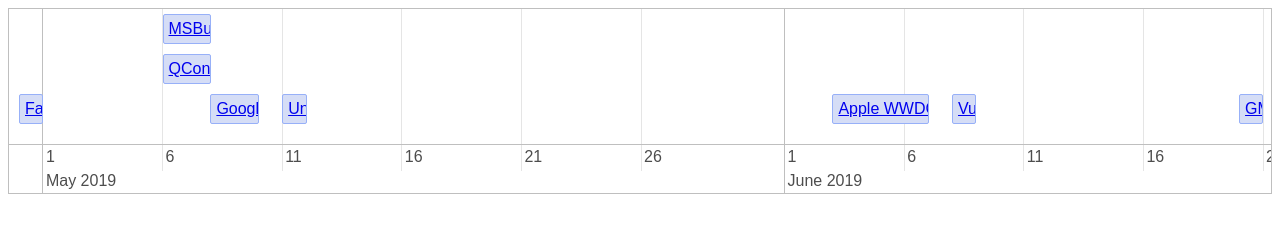
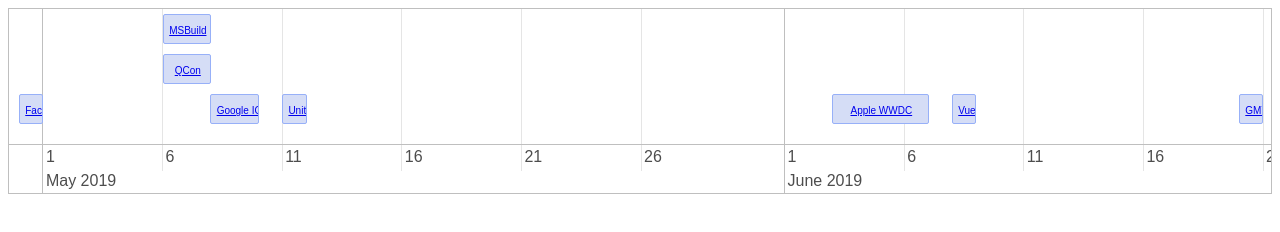
Before and after one commit to Enginebeck/developer-event, a plain HTML site: page index.html in a window 1280 px wide. Drawn offline with Linux system fonts and the light colour scheme.

Commit message:
update style

```diff
--- a/main.js
+++ b/main.js
@@ -1,7 +1,8 @@
 const container = document.getElementById('visualization');
 const options = {
     verticalScroll: true,
-    template: (item, element, data) => `<a href="${data.link}" target="_blank">${data.content}</a>`
+    align: 'center',
+    template: (item, element, data) => `<a href="${data.link}" class="event-link" target="_blank" title="${data.content}">${data.content}</a>`
 };
 data.forEach((item, index) => item.id = index);
 new vis.Timeline(container, data, options);
--- a/style.css
+++ b/style.css
@@ -2,3 +2,7 @@ body,
 html {
     font-family: sans-serif;
 }
+
+.event-link {
+    font-size: 10px;
+}
```
